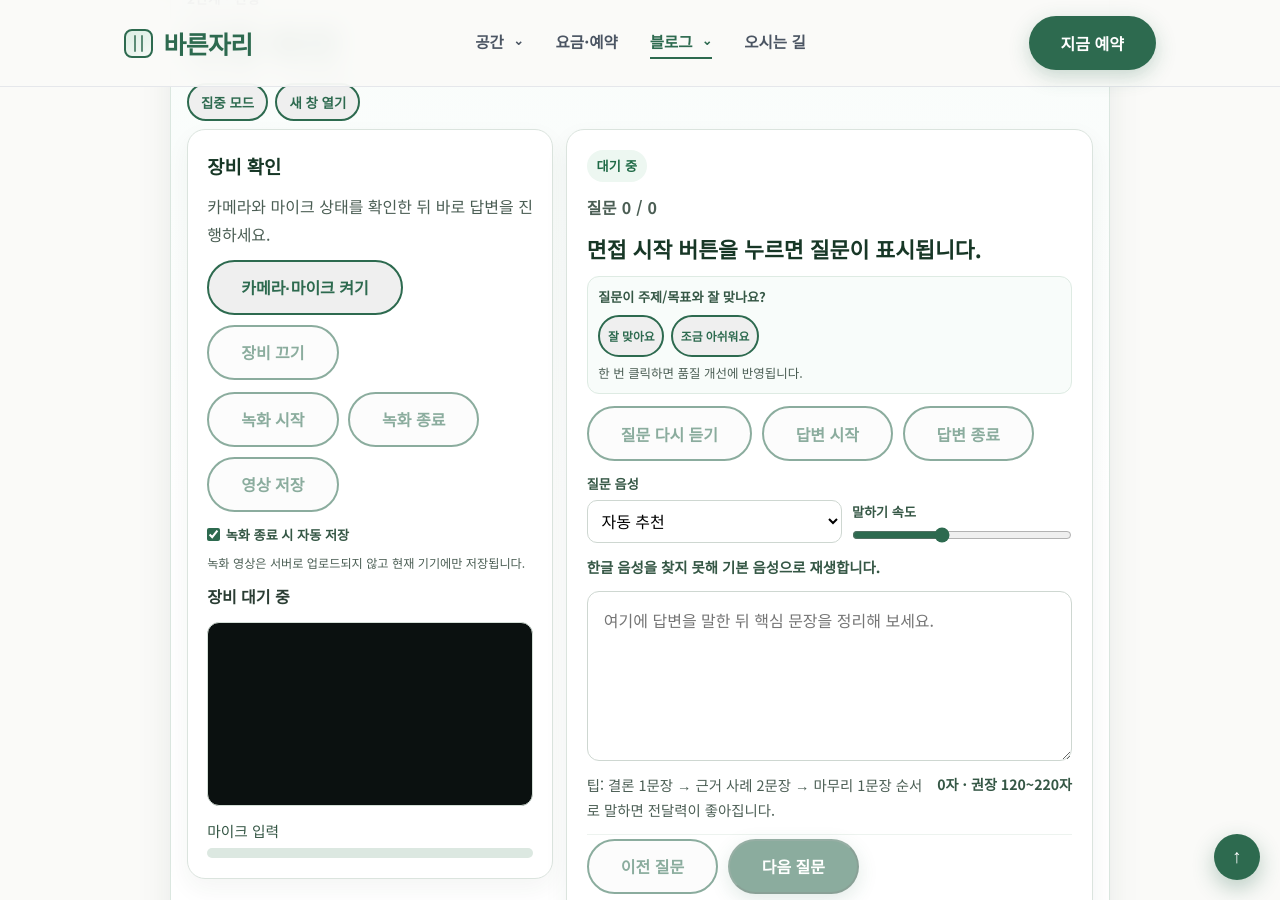
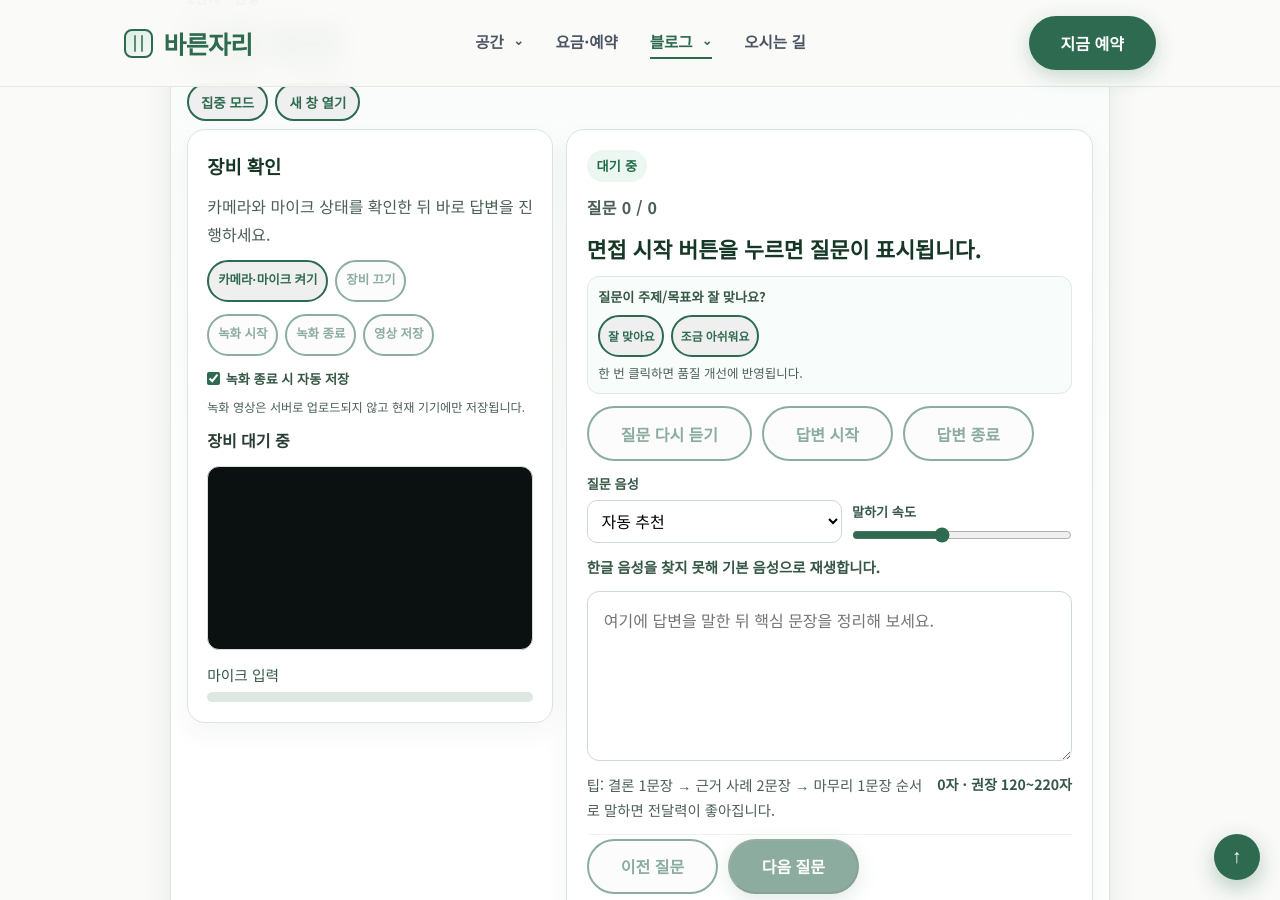
Before and after one commit to bareunspace/blog, a Jekyll site: the page built from ai-interview/index.html, in a window 1280 px wide and 900 px high, scrolled down 1275 px. Built offline with Jekyll 4.4.1, drawn with Linux system fonts in a browser that asks for light colours.

Commit message:
Refine recording UX text and compact device control buttons

```diff
--- a/ai-interview/index.html
+++ b/ai-interview/index.html
@@ -240,7 +240,18 @@ script_version: 20260806-24
   .aii-device-card h3 { margin: 0; color: #173726; }
   .aii-device-copy { margin: 0; color: #4b5e54; }
   .aii-device-status { margin: 0; font-weight: 700; color: #2a3d33; }
-  .aii-device-card .aii-actions { align-items: flex-start; }
+  .aii-device-card .aii-actions { align-items: flex-start; gap: .42rem; }
+  .aii-device-card [data-aii-device-start],
+  .aii-device-card [data-aii-device-stop],
+  .aii-device-card [data-aii-record-start],
+  .aii-device-card [data-aii-record-stop],
+  .aii-device-card [data-aii-record-download] {
+    min-height: 32px;
+    padding: .34rem .56rem;
+    font-size: .78rem;
+    line-height: 1.1;
+    white-space: nowrap;
+  }
   .aii-record-pref { display: inline-flex; align-items: center; gap: .35rem; color: #355745; font-size: .82rem; font-weight: 600; }
   .aii-record-pref input[type='checkbox'] { accent-color: #2d6a4f; }
   .aii-record-note { margin: -0.2rem 0 0; color: #4b5e54; font-size: .76rem; line-height: 1.35; }
@@ -333,6 +344,15 @@ script_version: 20260806-24
     .aii-page .aii-hero .hero-btns .btn-primary,
     .aii-page .aii-hero .hero-btns .btn-outline { min-height: 36px; padding: .48rem .78rem; font-size: .84rem; }
     .aii-page .section-inner { max-width: 100%; }
+    .aii-device-card [data-aii-device-start],
+    .aii-device-card [data-aii-device-stop],
+    .aii-device-card [data-aii-record-start],
+    .aii-device-card [data-aii-record-stop],
+    .aii-device-card [data-aii-record-download] {
+      min-height: 30px;
+      padding: .3rem .5rem;
+      font-size: .75rem;
+    }
     .aii-form { grid-template-columns: 1fr; }
     .aii-page .aii-block { padding: 1.5rem 0; }
     #aiDemoSetup.aii-block { padding-bottom: 0; }
```
Also changed, not shown: other parts of ai-interview/index.html (+1 -1 lines).
